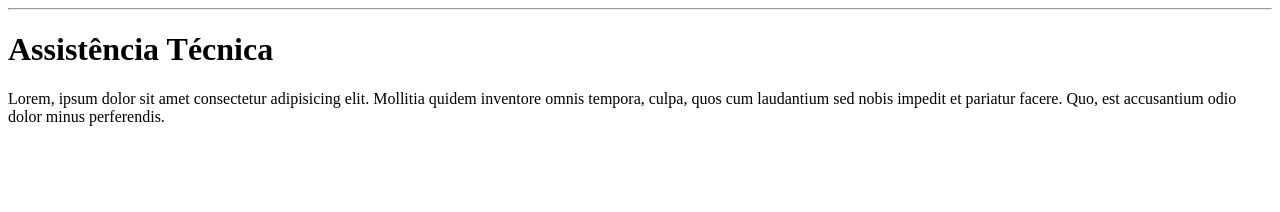
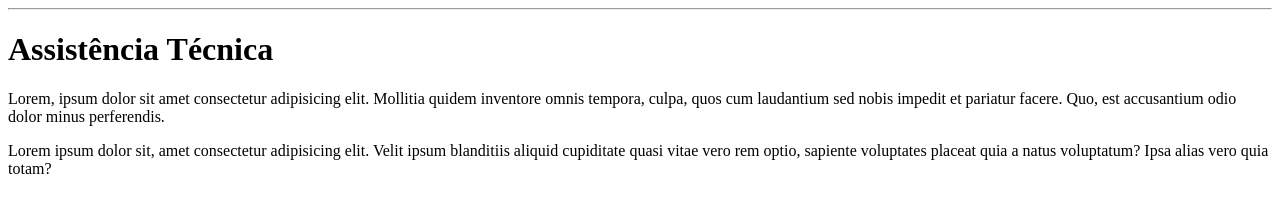
Before and after one commit to NielTobias/Ola-Mundao, a plain HTML site: page site DT/index.html in a window 1280 px wide. Drawn offline with Linux system fonts and the light colour scheme.

Commit message:
adicionei uma linha

```diff
--- a/site DT/index.html
+++ b/site DT/index.html
@@ -9,5 +9,6 @@
 <body>
     <h1>Assistência Técnica</h1>
     <p>Lorem, ipsum dolor sit amet consectetur adipisicing elit. Mollitia quidem inventore omnis tempora, culpa, quos cum laudantium sed nobis impedit et pariatur facere. Quo, est accusantium odio dolor minus perferendis.</p>
+    <p>Lorem ipsum dolor sit, amet consectetur adipisicing elit. Velit ipsum blanditiis aliquid cupiditate quasi vitae vero rem optio, sapiente voluptates placeat quia a natus voluptatum? Ipsa alias vero quia totam?</p>
 </body>
 </html>
```
